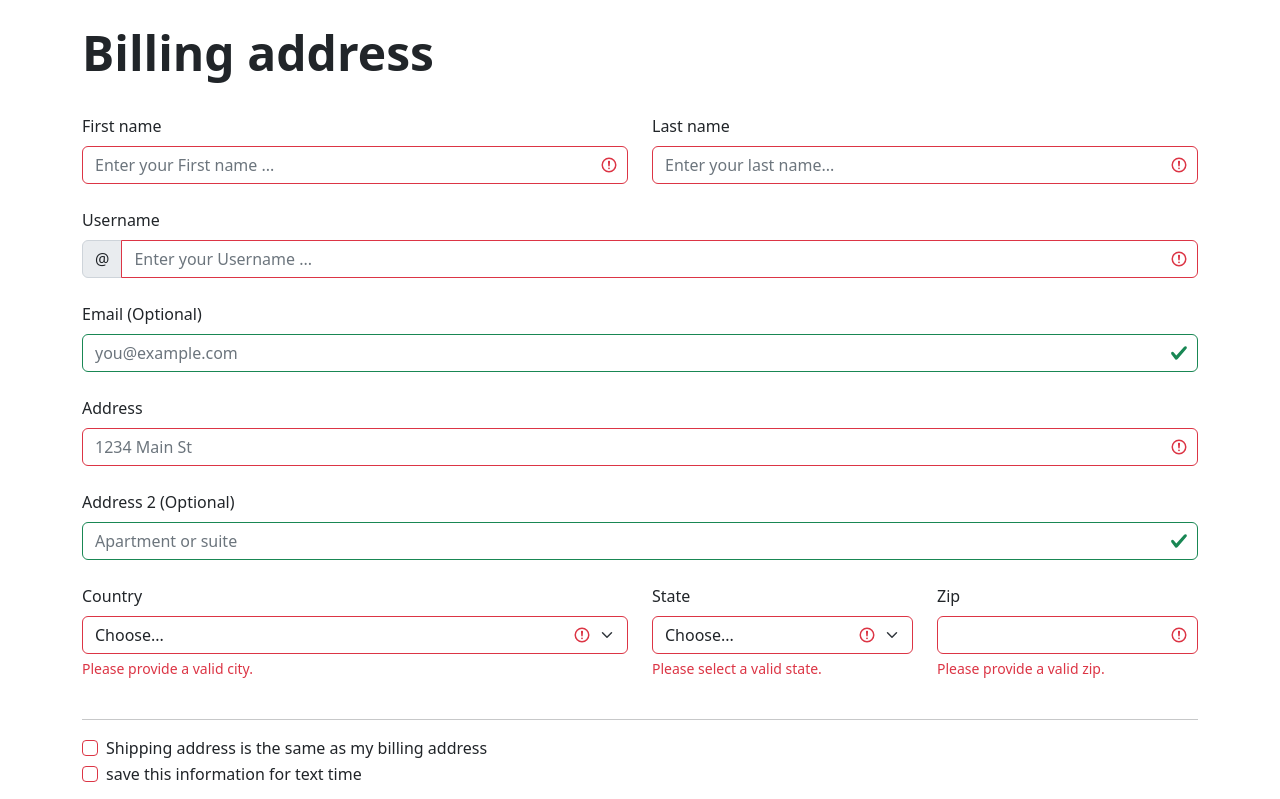
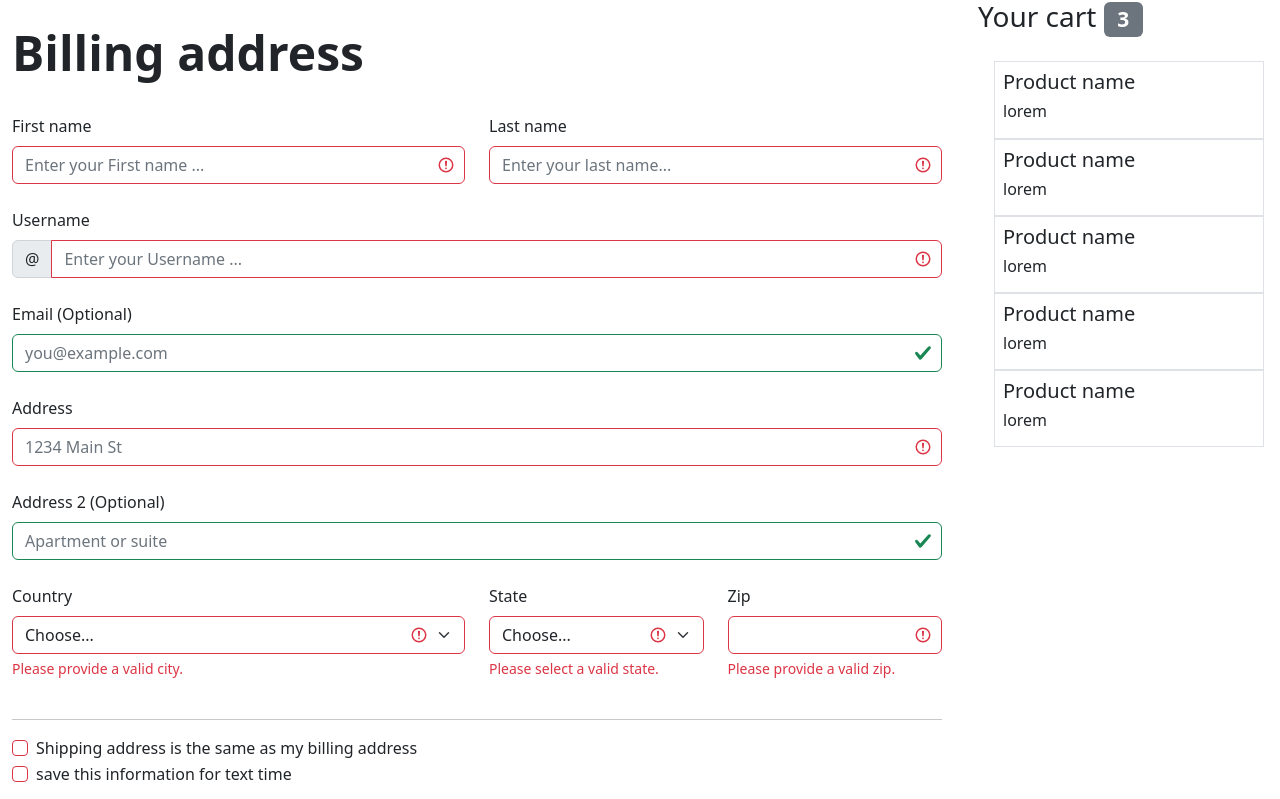
Before and after one commit to DarkRahi999/Validation-Form, a plain HTML site: page index.html in a window 1280 px wide. Shown: the top 799 px of the page. Drawn offline with nearby package versions, Linux system fonts and the light colour scheme.

Commit message:
update by rahi

```diff
--- a/index.html
+++ b/index.html
@@ -26,6 +26,8 @@
 		<div class="my-website">
         <!--todo---------------{  Start Header section  }---------------_-->
 			<header>
+                <div class="row">
+                    <div class="col-9">
                         <div class="container">
                             <h2 class="py-4 fw-bolder fa-3x">Billing address</h2>
                             <form action="mailto:bisaktorahi007@gmail.com" class="was-validated" enctype="text/plain" method="post">
@@ -134,6 +136,43 @@
                                 <input class="btn w-100 btn-secondary" type="button" value="Continue to checkout">
                             </form>
                         </div>
+                    </div>
+                    <div class="col-3">
+                        <div class="card border-0">
+                            <div class="card-head">
+                                <h3>Your cart <span class="badge text-end bg-secondary">3</span></h3>
+                            </div>
+                            <div class="card-body">
+                                <div class="line-01 border p-2">
+                                    <h5 class="">Product name</h5>
+                                    <h6>lorem</h6>
+                                </div>
+                                <div class="line-02 border p-2">
+                                    <h5>Product name</h5>
+                                    <h6>lorem</h6>
+                                </div>
+                                <div class="line-03 border p-2">
+                                    <h5>Product name</h5>
+                                    <h6>lorem</h6>
+                                </div>
+                                <div class="line-04 border p-2">
+                                    <h5>Product name</h5>
+                                    <h6>lorem</h6>
+                                </div>
+                                <div class="line-05 border p-2">
+                                    <h5>Product name</h5>
+                                    <h6>lorem</h6>
+                                </div>
+                            </div>
+                            <div class="box">
+                                <div class="under">
+                                    <div class="input"></div>
+                                </div>
+                            </div>
+                        </div>
+                    </div>
+                </div>
+
 			</header>
         <!--//---------------{  Header section  }---------------//-->
         <!--todo---------------{  Start Footer section  }---------------_-->
```
Lines whose indentation alone changed are shown as unchanged.
